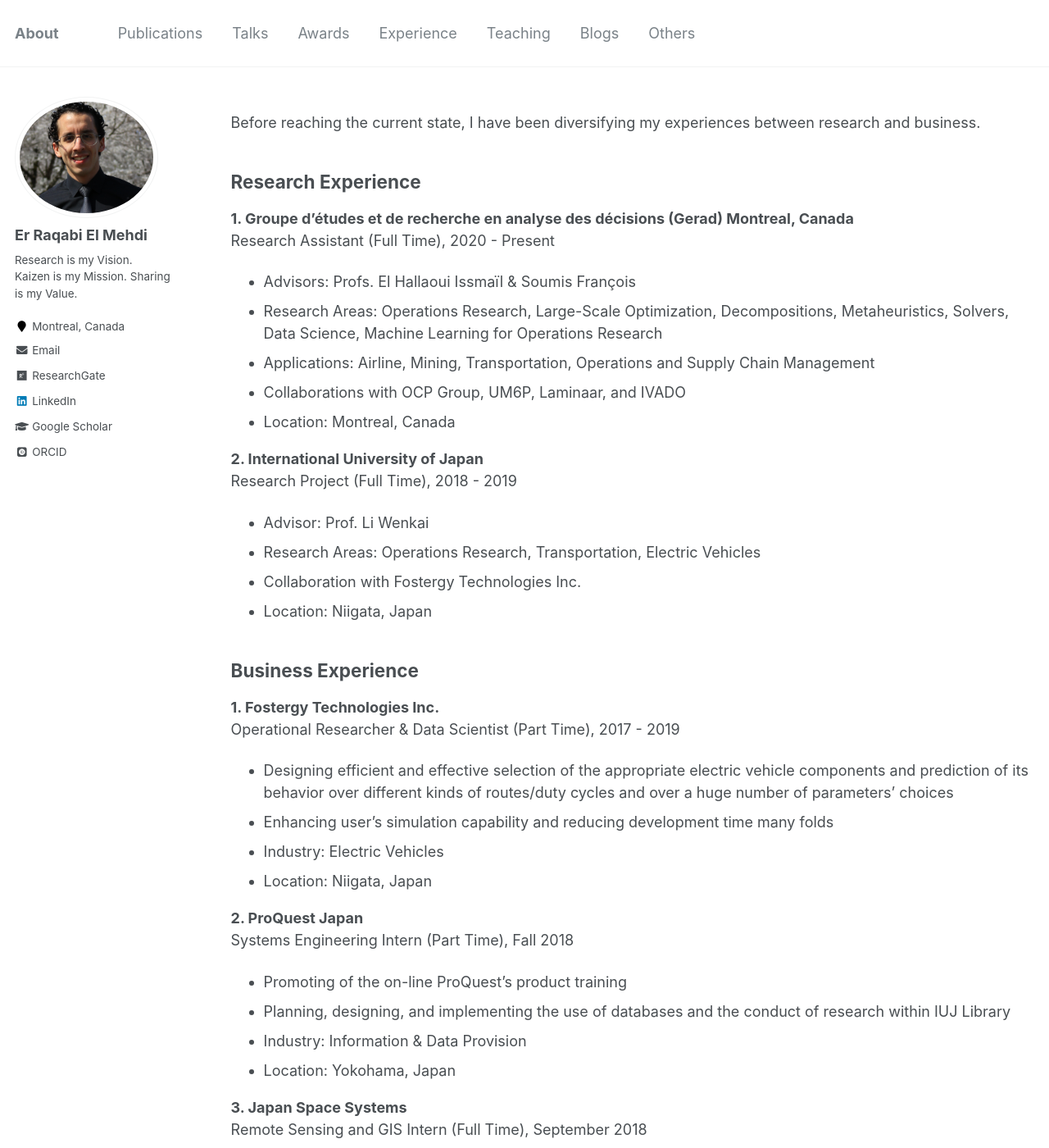
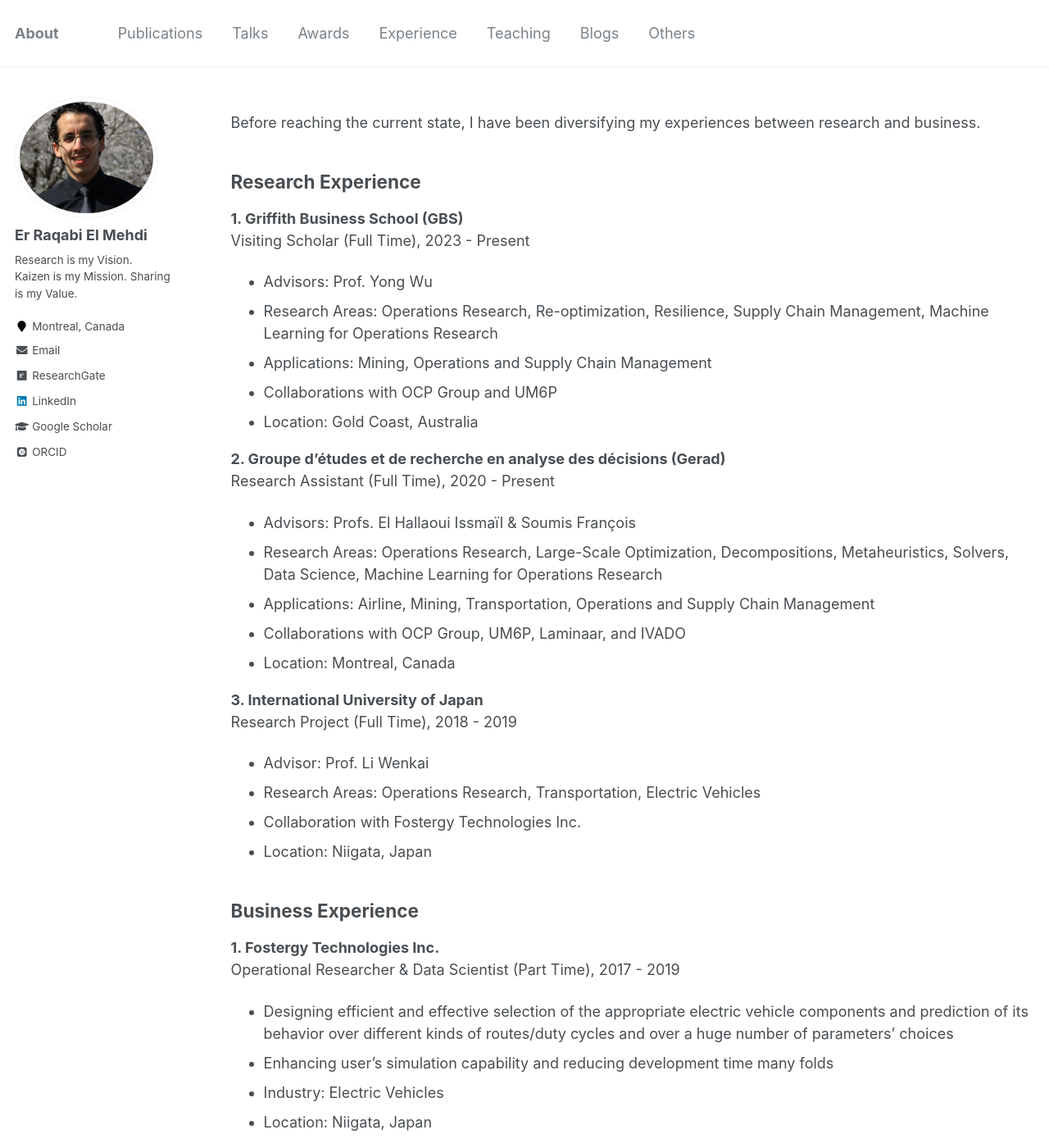
Before and after one commit to RqbMedi/rqbmedi.github.io, a Jekyll site: the page built from _pages/others.md, in a window 1280 px wide and 1400 px high. Shown: the whole window at 82% size. Built offline with Jekyll 4.4.1, drawn with Linux system fonts in a browser that asks for light colours; some web fonts are replaced.

Commit message:
Update others.md

```diff
--- a/_pages/others.md
+++ b/_pages/others.md
@@ -11,7 +11,15 @@ Before reaching the current state, I have been diversifying my experiences betwe
 
 Research Experience
 ------
-**1. Groupe d’études et de recherche en analyse des décisions (Gerad) Montreal, Canada**<br>
+**1. Griffith Business School (GBS)**<br>
+Visiting Scholar (Full Time), 2023 - Present
+ - Advisors: Prof. Yong Wu
+ - Research Areas: Operations Research, Re-optimization, Resilience, Supply Chain Management, Machine Learning for Operations Research
+ - Applications: Mining, Operations and Supply Chain Management
+ - Collaborations with OCP Group and UM6P
+ - Location: Gold Coast, Australia
+
+**2. Groupe d’études et de recherche en analyse des décisions (Gerad)**<br>
 Research Assistant (Full Time), 2020 - Present
  - Advisors: Profs. El Hallaoui Issmaïl & Soumis François
  - Research Areas: Operations Research, Large-Scale Optimization, Decompositions, Metaheuristics, Solvers, Data Science, Machine Learning for Operations Research
@@ -19,7 +27,7 @@ Research Assistant (Full Time), 2020 - Present
  - Collaborations with OCP Group, UM6P, Laminaar, and IVADO
  - Location: Montreal, Canada
 
-**2. International University of Japan**<br>
+**3. International University of Japan**<br>
 Research Project (Full Time), 2018 - 2019
  - Advisor: Prof. Li Wenkai
  - Research Areas: Operations Research, Transportation, Electric Vehicles
```
